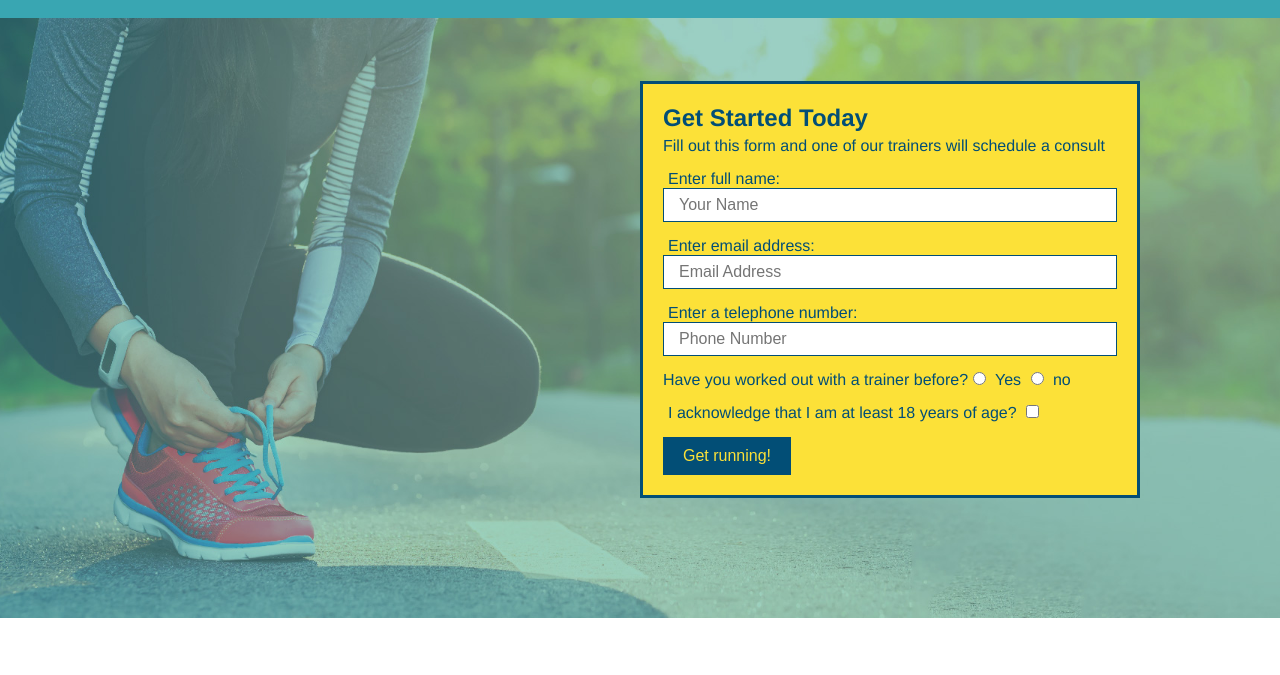
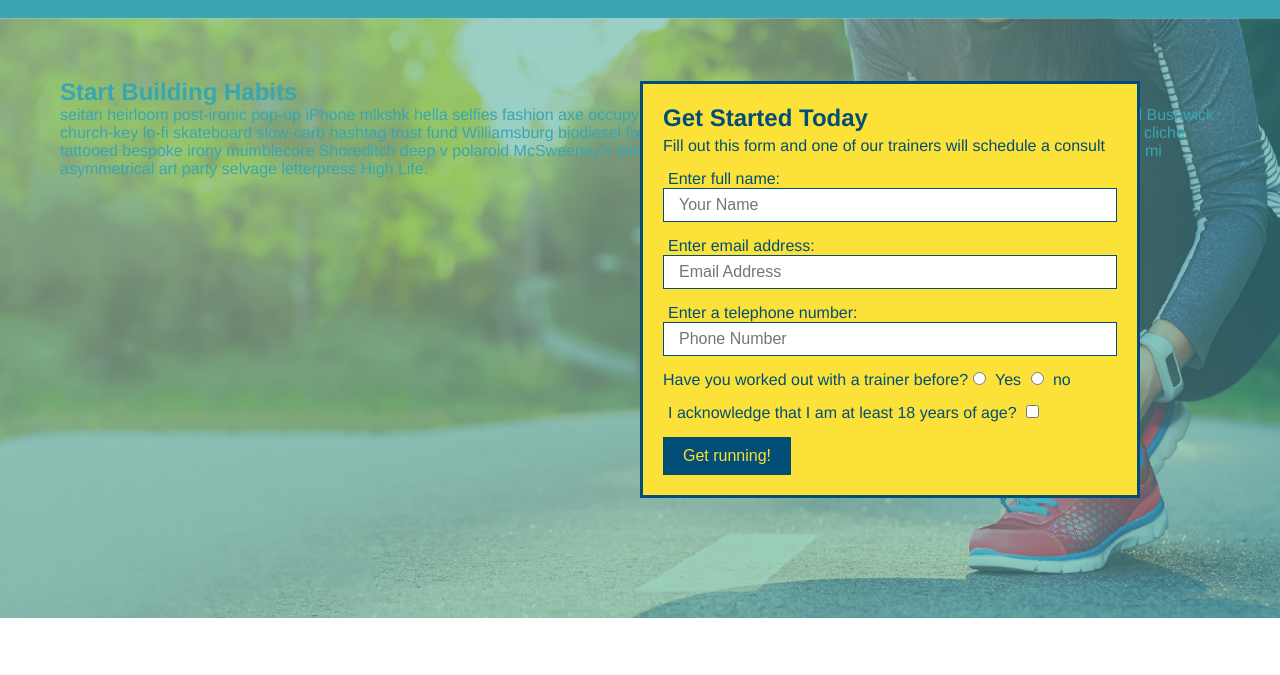
Before and after one commit to Zaphod1977/rB2000, a plain HTML site: page index.html in a window 1280 px wide. Shown: the part 64-739 px from the top of the page. Drawn offline with Linux system fonts and the light colour scheme; files whose address does not match are found by name.

Commit message:
add content to hero, replace image

```diff
--- a/assets/css/style.css
+++ b/assets/css/style.css
@@ -166,7 +166,7 @@
 
   /* Hero Style Start */
   .hero {
-    background-image: url("../Images/hero-bg.jpg");
+    background-image: url("../Images/flipped-hero-image.jpg");
     height: 600px;
     background-size: cover;
     background-position: center;
--- a/index.html
+++ b/index.html
@@ -35,6 +35,12 @@
 
         <!-- hero/jumbotron -->
         <section class="hero">
+            <div>
+                <h2>Start Building Habits</h2>
+                <p>
+                    seitan heirloom post-ironic pop-up iPhone mlkshk hella selfies fashion axe occupy readymade put a bird on it messenger bag Wes Anderson Schlitz plaid Bushwick church-key lo-fi skateboard slow-carb hashtag trust fund Williamsburg biodiesel fixie farm-to-table 8-bit banjo XOXO Banksy chillwave bicycle rights retro cliche tattooed bespoke irony mumblecore Shoreditch deep v polaroid McSweeney's bitters cray gentrify tofu Marfa you probably haven't heard of them yr banh mi asymmetrical art party selvage letterpress High Life.
+                </p>
+            </div>
             <div class="hero-form">
                 <h3>Get Started Today</h3>
                 <p>Fill out this form and one of our trainers will schedule a consult</p>
```
Also changed, not shown: assets/Images/flipped-hero-image.jpg (added).
